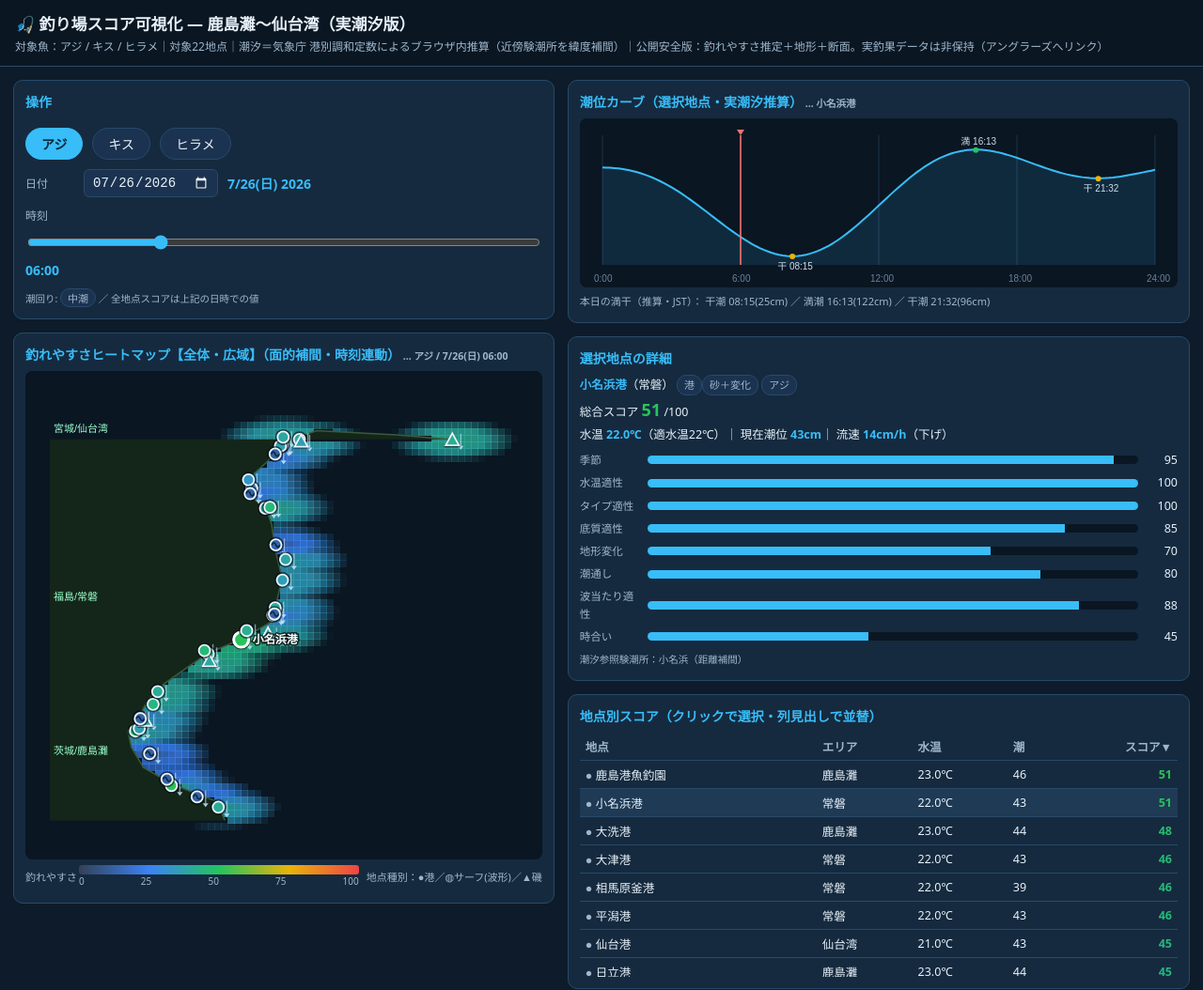
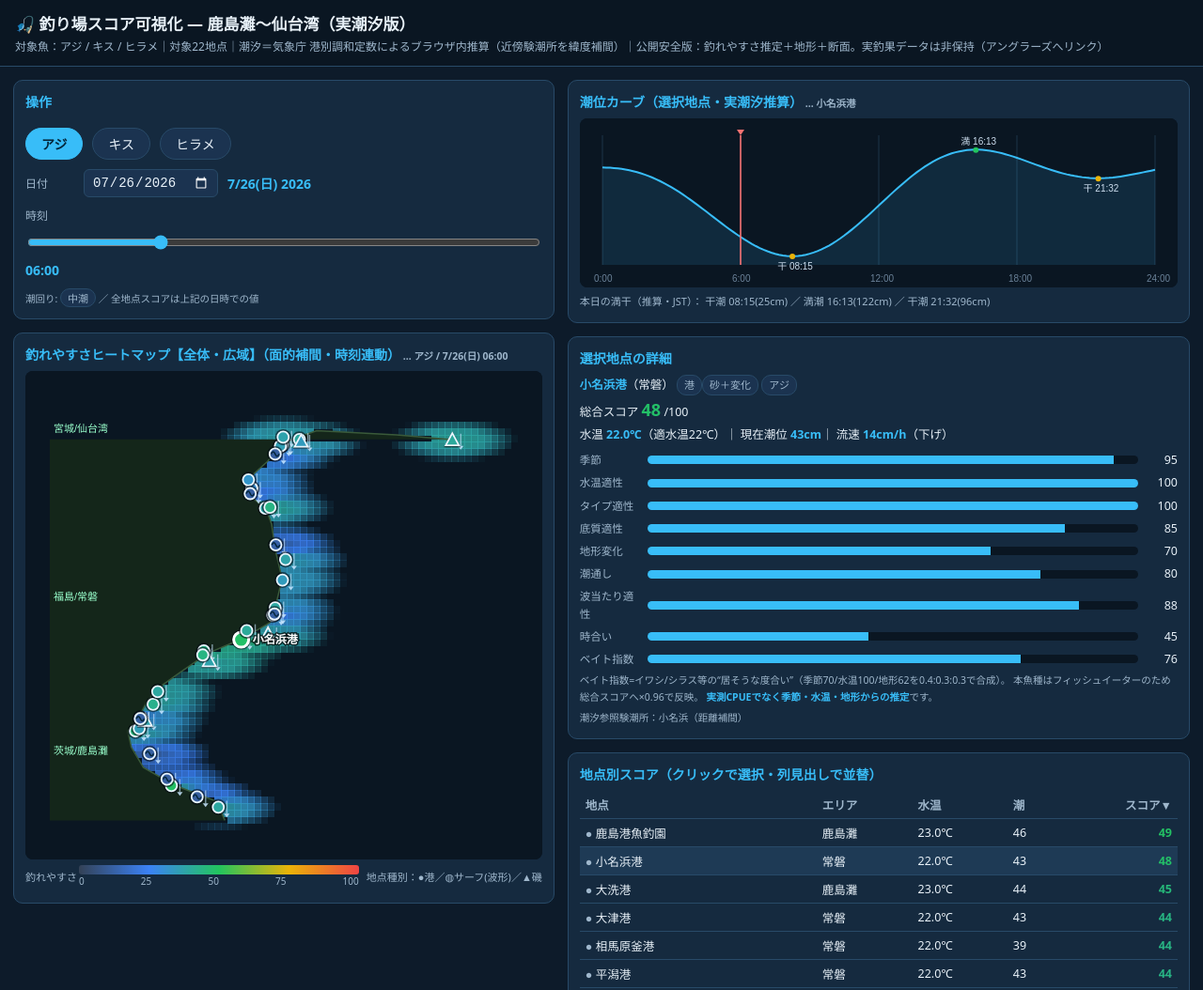
Before and after one commit to khunryo/tsuriba-map, a plain HTML site: page index.html in a window 1280 px wide. Shown: the top 1054 px of the page at 94% size. Drawn offline with nearby package versions, Linux system fonts and the light colour scheme.

Commit message:
座標修正15確定＋暫定4港バッジ＋ベイト指数v1 (sw v13)

```diff
--- a/index.html
+++ b/index.html
@@ -274,7 +274,7 @@ const SPOTS=[
  ['阿字ヶ浦',36.397,140.611,'鹿島灘','sand',0.4,0.6,90],
  ['日立港',36.4920,140.6480,'鹿島灘','mixed',0.6,0.7,90],
  ['会瀬漁港',36.5787,140.6612,'鹿島灘','rock',0.6,0.6,90],
- ['平潟港',36.837,140.807,'常磐','mixed',0.6,0.7,100],
+ ['平潟港',36.8574,140.7942,'常磐','mixed',0.6,0.7,100],
  ['小名浜港',36.933,140.902,'常磐','mixed',0.7,0.8,120],
  ['江名港',36.995,140.918,'常磐','rock',0.6,0.6,100],
  ['四倉港',37.101,140.993,'常磐','sand',0.5,0.6,95],
@@ -309,7 +309,7 @@ const EXTRA_SPOTS=[
  ['七ヶ浜(吉田浜磯)',38.288,141.075,'仙台湾','rocky','rock',0.70,0.60,0.65,null,120],
  ['鮎川地磯(牡鹿)',38.2975,141.5110,'仙台湾','rocky','rock',0.80,0.80,0.70,null,140],
  ['阿字ヶ浦海岸',36.394,140.611,'鹿島灘','surf','sand',0.50,0.55,0.72,3855,90],
- ['大津港',36.8586,140.7960,'常磐','port','mixed',0.60,0.70,0.35,null,95],
+ ['大津港',36.8291,140.7911,'常磐','port','mixed',0.60,0.70,0.35,null,110],
 ].map(a=>({name:a[0],lat:a[1],lon:a[2],region:a[3],type:a[4],sub:a[5],str:a[6],flow:a[7],wave:a[8],catchArea:a[9],offBearing:a[10]}));
 SPOTS.push(...EXTRA_SPOTS);
 
@@ -356,6 +356,47 @@ function waterTemp(region,month,dayFrac){ // 月中央基準に線形補間で
 }
 
 /* =========================================================================
+   4b) ベイト指数 v1（内蔵データで完結・外部ライブ取得なし）
+   イワシ/シラス等の小魚ベイトの「居そうな度合い」を、季節性・水温適性・地形集積から推定。
+   出典：季節性＝各県水産試験場/資源評価の来遊傾向、水温＝気象庁沿岸SST。
+   ※実測CPUEではなく推定。フィッシュイーター(ヒラメ等)のスコアに乗算的に効かせる。
+   ========================================================================= */
+// 月別(1-12) 0..1 イワシ/シラス来遊の濃さ（茨城〜宮城 太平洋岸の概況）：
+//   4〜11月に濃く、晩春(5-6)と秋(9-10)の二山、盛夏(7-8)は北上索餌群でやや低、真冬(12-3)薄い
+const BAIT_SEASON_BASE=[0.15,0.12,0.18,0.45,0.78,0.85,0.68,0.70,0.90,0.85,0.55,0.25];
+// 海域(県)補正：仙台湾(宮城)は夏〜秋厚め、鹿島灘は春が早く盛夏やや薄
+const BAIT_REGION_ADJ={
+ '鹿島灘':[0,0,0.03,0.06,0.06,0.02,-0.06,-0.05,0.00,0.04,0.05,0.02],
+ '常磐'  :[0,0,0.00,0.02,0.04,0.03,0.00,0.03,0.05,0.05,0.02,0.00],
+ '仙台湾':[0,0,-0.02,-0.03,0.00,0.03,0.08,0.10,0.08,0.05,0.00,-0.02],
+};
+function baitSeason(region,month,dayFrac){
+  const adj=BAIT_REGION_ADJ[region]||[]; const x=month-1+(dayFrac-0.5), i0=Math.floor(x), t=x-i0;
+  const v=(k)=>{const m=((k%12)+12)%12; return Math.max(0,Math.min(1,BAIT_SEASON_BASE[m]+(adj[m]||0)));};
+  return v(i0)*(1-t)+v(i0+1)*t;
+}
+function baitTempFit(wt){ // ベイトが乗りやすい帯 概ね16〜23℃を高、極端な冷/高水温を減点（台形）
+  if(wt>=16&&wt<=23) return 1;
+  if(wt<16) return Math.max(0,1-(16-wt)/9);   // 7℃で0
+  return Math.max(0,1-(wt-23)/6);             // 29℃で0
+}
+function baitGeo(spot){ // 河口・港・潮通しからのベイト集積（0..1）
+  let g=0.30;
+  if(typeof RIVER_SPOTS!=='undefined'&&RIVER_SPOTS[spot.name]) g+=0.35; // 河口＝プランクトン/ベイト集積
+  if(spot.type==='port') g+=0.12;                                       // 港内外の潮・常夜灯
+  g+=0.25*(spot.flow||0);                                               // 潮通し
+  return Math.max(0,Math.min(1,g));
+}
+const BAIT_W={wS:0.4,wT:0.3,wG:0.3};
+function baitIndex(spot,month,dayFrac){
+  const S=baitSeason(spot.region,month,dayFrac);
+  const T=baitTempFit(waterTemp(spot.region,month,dayFrac));
+  const G=baitGeo(spot);
+  const index=Math.max(0,Math.min(1, BAIT_W.wS*S+BAIT_W.wT*T+BAIT_W.wG*G));
+  return {index,S,T,G};
+}
+
+/* =========================================================================
    5) 魚種プロファイル（5要素モデル：季節/水温/底質/地形変化/潮通し + 時合い）
    ========================================================================= */
 const SUB=['sand','sandmud','gravel','rock','mixed'];
@@ -368,6 +409,7 @@ const FISH={
    wCurr:.5,wMazume:.35,                 // 時合い：潮動く＋朝夕マズメ
    typeFit:{port:1.0,rocky:0.85,surf:0.40}, // 港/磯の潮通し・回遊。開けたサーフは低
    waveOpt:0.45,waveSig:0.30,wWave:0.15,
+   baitW:0.30, // アジもシラス等を捕食＝弱めにベイト指数を反映
  },
  kisu:{label:'キス',
    season:[.1,.1,.15,.35,.65,.9,1,1,.85,.6,.3,.15],
@@ -377,6 +419,7 @@ const FISH={
    wCurr:.4,wMazume:.3,
    typeFit:{port:0.6,rocky:0.20,surf:1.0},  // 遠浅砂サーフ本命。磯は不適
    waveOpt:0.40,waveSig:0.22,wWave:0.22,     // 荒れすぎは苦手
+   baitW:0.0,  // キスは非フィッシュイーター（ゴカイ類食）＝ベイト指数を掛けない
  },
  hirame:{label:'ヒラメ',
    season:[.55,.5,.55,.65,.6,.5,.45,.45,.7,.9,1,.85], // 秋〜春有利, 盛夏低
@@ -386,6 +429,7 @@ const FISH={
    wCurr:.5,wMazume:.45,
    typeFit:{port:0.7,rocky:0.55,surf:1.0},  // サーフ本命。港湾口/磯際も可
    waveOpt:0.60,waveSig:0.35,wWave:0.20,     // 適度な波・離岸流でベイト寄る
+   baitW:1.0,  // フィッシュイーター＝ベイト指数をしっかり反映
  }
 };
 const TYPE_JP={port:'港',surf:'サーフ',rocky:'磯'};
@@ -414,12 +458,16 @@ function scoreSpot(spot,fishKey,dtUTC,month,dayFrac,minOfDay){
   const tfit=F.typeFit[spot.type];                                   // 地形タイプ生息適性
   const waveFit=gauss(spot.wave,F.waveOpt,F.waveSig);                // 波当たり適性
   const waveAdj=1+F.wWave*(waveFit-0.5);                             // ±の小補正
-  const spotBase=seas*tf*base*tfit*waveAdj;
+  // ベイト指数v1をフィッシュイーターに乗算的に反映（baitW=反映の強さ）
+  const bait=baitIndex(spot,month,dayFrac);
+  const baitW=F.baitW||0;
+  const baitMult=1 - baitW*0.6*(1-bait.index);                       // BI=1→1.0, BI=0→(1-0.6*baitW)
+  const spotBase=seas*tf*base*tfit*waveAdj*baitMult;
   const cur=currentSpeed(spot.site,dtUTC);
   const maz=mazume(minOfDay);
   const timeFac=(F.wCurr*cur.spd+F.wMazume*maz)/(F.wCurr+F.wMazume);
   const score=Math.max(0,spotBase)*(0.35+0.65*timeFac);
-  return {score:score*100, seas,tf,sub,base,tfit,waveFit,spotBase,cur,maz,timeFac,wt};
+  return {score:score*100, seas,tf,sub,base,tfit,waveFit,spotBase,cur,maz,timeFac,wt, bait,baitMult,baitW};
 }
 
 /* =========================================================================
@@ -489,36 +537,52 @@ const LAT0=35.6,LAT1=38.6,LON0=140.35,LON1=141.7;
 // 実座標＝OSMの実水際(natural=coastline)最近傍点。方位は当海岸の外洋側＝東(90〜110°)で固定
 // （OSM法線は港/潟で不安定=南向き等になるため、位置はOSM実測・向きは東で確定）
 const SHORE_ANCHOR={
-  // 2026-07-27 ユーザー座標照合(ランドマーク基準＋海岸線幾何補間)で17地点を更新。既存ANCHOR含め上書き。
-  '大洗港':{lat:36.3100,lon:140.5970,b:90},
-  '那珂湊港':{lat:36.3270,lon:140.6080,b:100},
+  // 2026-07-28 全36地点 航空写真(GSI seamlessphoto)＋海岸線スナップで再照合。確定分を反映。
+  // --- OKで据置/微修正 ---
   '阿字ヶ浦':{lat:36.397602,lon:140.612040,b:90},
   '阿字ヶ浦海岸':{lat:36.394500,lon:140.611500,b:90},
   '鹿島港魚釣園':{lat:35.9378,lon:140.7007,b:120},
-  '平潟港':{lat:36.836074,lon:140.804422,b:100},
-  '大津港':{lat:36.8586,lon:140.7960,b:95},
-  '日立港':{lat:36.4920,lon:140.6480,b:90},
+  '平潟港':{lat:36.8574,lon:140.7942,b:100},
+  '大津港':{lat:36.8291,lon:140.7911,b:110},
   '松川浦':{lat:37.830613,lon:140.972033,b:95},
   '仙台港':{lat:38.261314,lon:141.020424,b:110},
-  // 以下は今回新規にANCHOR化（生配列も同値に更新済み）
   '会瀬漁港':{lat:36.5787,lon:140.6612,b:90},
-  '相馬原釜港':{lat:37.8365,lon:140.9850,b:90},
-  '磯浜漁港(山元)':{lat:37.9655,lon:140.9325,b:90},
   '蒲生周辺':{lat:38.2540,lon:141.0150,b:90},
-  '塩釜港':{lat:38.3155,lon:141.0230,b:130},
-  '大竹海岸':{lat:36.1550,lon:140.6380,b:100},
-  '日川浜海岸':{lat:35.8600,lon:140.7750,b:100},
-  '下津海岸':{lat:35.9800,lon:140.6880,b:100},
-  '四倉海岸':{lat:37.1080,lon:140.9980,b:110},
-  '仙南サーフ(山元)':{lat:37.9300,lon:140.9280,b:90},
   '磯崎/酒列':{lat:36.3835,lon:140.6255,b:85},
-  '塩屋崎地磯':{lat:36.9735,lon:140.9795,b:120},
-  '鮎川地磯(牡鹿)':{lat:38.2975,lon:141.5110,b:140}
+  // --- 航空写真照合で確定修正（旧値は海上/内陸にズレていた）---
+  '大洗港':{lat:36.30525,lon:140.57826,b:100},
+  '那珂湊港':{lat:36.33872,lon:140.60064,b:100},
+  '日立港':{lat:36.49111,lon:140.62171,b:100},
+  '四倉港':{lat:37.10249,lon:140.99102,b:95},
+  '富岡港':{lat:37.33819,lon:141.02731,b:100},
+  '相馬原釜港':{lat:37.83720,lon:140.97669,b:95},
+  '磯浜漁港(山元)':{lat:37.96520,lon:140.91689,b:95},
+  '荒浜漁港(亘理)':{lat:38.03728,lon:140.91541,b:95},
+  '七ヶ浜':{lat:38.30660,lon:141.08321,b:110},
+  '塩釜港':{lat:38.31918,lon:141.06339,b:120},
+  '仙南サーフ(山元)':{lat:37.92967,lon:140.92186,b:95},
+  '塩屋崎地磯':{lat:36.97246,lon:140.97246,b:110},
+  '七ヶ浜(吉田浜磯)':{lat:38.29098,lon:141.06818,b:120},
+  '鮎川地磯(牡鹿)':{lat:38.29671,lon:141.50902,b:120},
+  // --- サーフ汀線寄せ（waterareaスナップ。代表点・暫定）---
+  '日川浜海岸':{lat:35.85833,lon:140.77500,b:100},
+  '下津海岸':{lat:35.97809,lon:140.68553,b:100},
+  '北泉海岸':{lat:37.58040,lon:141.00101,b:95},
+  '深沼海岸(仙台)':{lat:38.2000,lon:141.0000,b:95},  // 暫定(汀線一致弱)
+  '大竹海岸':{lat:36.1550,lon:140.6380,b:100},        // 暫定(GSI海岸線なし)
+  '五浦海岸':{lat:36.79100,lon:140.81100,b:95},       // 六角堂付近
+  // --- 暫定・要ユーザー確認（航空写真で港に一致せず/GSI無。地元知識で要確定。差し替え前提）---
+  '波崎新港':{lat:35.79060,lon:140.83550,b:90},   // 暫定：利根川河口の新港と推定
+  '江名港':{lat:36.99650,lon:140.91950,b:100},    // 暫定
+  '請戸港':{lat:37.47830,lon:141.03850,b:95},     // 暫定：震災後再建
+  '荒浜漁港(亘理)':{lat:38.03728,lon:140.91541,b:95} // 暫定：鳥の海。港口/波返しへ要調整
 };
+// 暫定（要ユーザー確認）＝UIに「暫定」バッジ表示。ユーザー座標受領後に差し替え。
+const PROVISIONAL={'波崎新港':1,'江名港':1,'請戸港':1,'荒浜漁港(亘理)':1,'大竹海岸':1,'深沼海岸(仙台)':1};
 const BW_TIP={ // 実防波堤の先端（絶対座標）※各地点の原点から概ね400m以内の物のみ有効
   '那珂湊港':[36.338166,140.605233],
-  '仙台港':[38.272638,141.025256],
-  '大津港':[36.8595,140.7985]
+  '仙台港':[38.272638,141.025256]
+  // '大津港':[36.8595,140.7985] ← 旧ANCHOR(平潟港を誤指)に付随。大津漁港の実座標(36.8291,140.7911)へ修正したため削除。
   // '阿字ヶ浦':[36.386828,140.618878] ← 原点の約1.2km南(磯崎側)で取り違え。GSI目視により削除。
 };
 const BANNED={'小名浜港':'港内は釣り禁止区域指定あり'}; // 釣り禁止（判明分）
@@ -540,6 +604,7 @@ SPOTS.forEach(s=>{const a=SHORE_ANCHOR[s.name];
     else { console.warn('構造物ピン除外(400m超):'+s.name+' 距離='+Math.round(d)+'m'); }
   }
   if(BANNED[s.name]){s.banned=true;s.banReason=BANNED[s.name];}
+  if(typeof PROVISIONAL!=='undefined'&&PROVISIONAL[s.name]){s.provisional=true;}
 });
 function proj(lat,lon,W,H,pad){
   const x=pad+ (lon-LON0)/(LON1-LON0)*(W-2*pad);
@@ -1095,7 +1160,7 @@ function renderTableDetail(data,cp){
   document.getElementById('tideTitle').textContent=' … '+s.name;
   const bar=(lb,v)=>`<div class="b"><span>${lb}</span><div class="track"><div class="fill" style="width:${(v*100).toFixed(0)}%"></div></div><span style="width:34px;text-align:right">${(v*100).toFixed(0)}</span></div>`;
   document.getElementById('spotinfo').innerHTML=
-   `<b>${s.name}</b>（${s.region}） <span class="pill">${TYPE_JP[s.type]}</span><span class="pill">${subJ}</span>
+   `<b>${s.name}</b>（${s.region}） <span class="pill">${TYPE_JP[s.type]}</span><span class="pill">${subJ}</span>${s.provisional?'<span class="pill" style="background:#ffe0a0;color:#7a4a00;border-color:#e0a040">暫定・座標要確認</span>':''}
     <span class="pill">${FISH[fishKey].label}</span><br>
     総合スコア <b style="font-size:18px;color:${heatColor(d.score/100)}">${d.score.toFixed(0)}</b> /100<br>
     水温 <b>${d.wt.toFixed(1)}℃</b>（適水温${FISH[fishKey].topt}℃）｜
@@ -1105,8 +1170,14 @@ function renderTableDetail(data,cp){
       ${bar('季節',d.seas)}${bar('水温適性',d.tf)}${bar('タイプ適性',d.tfit)}
       ${bar('底質適性',d.sub)}${bar('地形変化',s.str)}${bar('潮通し',s.flow)}
       ${bar('波当たり適性',d.waveFit)}${bar('時合い',d.timeFac)}
+      ${bar('ベイト指数',d.bait.index)}
     </div>
-    <div class="tag" style="margin-top:6px">潮汐参照験潮所：${s.site.ref}（距離補間）</div>`;
+    <div class="tag" style="margin-top:4px">
+      ベイト指数=イワシ/シラス等の“居そうな度合い”（季節${(d.bait.S*100).toFixed(0)}/水温${(d.bait.T*100).toFixed(0)}/地形${(d.bait.G*100).toFixed(0)}を0.4:0.3:0.3で合成）。
+      ${d.baitW>0?`本魚種はフィッシュイーターのため総合スコアへ×${d.baitMult.toFixed(2)}で反映`:'本魚種は非フィッシュイーターのため未反映'}。
+      <b>実測CPUEでなく季節・水温・地形からの推定</b>です。
+    </div>
+    <div class="tag" style="margin-top:4px">潮汐参照験潮所：${s.site.ref}（距離補間）</div>`;
   // 潮位テキスト
   const ext=findExtrema(s.site,cp.month,cp.day);
   document.getElementById('tideInfo').innerHTML=
@@ -1139,6 +1210,7 @@ document.getElementById('sources').innerHTML=`
  <a href="https://www.data.jma.go.jp/kaiyou/data/db/kaikyo/series/engan/engan.html" target="_blank">engan</a>
  ／ 福島県水産海洋研究センター 沿岸水温
  <a href="https://www.pref.fukushima.lg.jp/sec/37380b/suion.html" target="_blank">定地水温</a><br>
+ <b>ベイト指数（推定）</b>：イワシ/シラス等の来遊季節性＝各県水産試験場・資源評価の傾向（茨城県<a href="https://www.pref.ibaraki.jp/nourinsuisan/gyoshin/index.html" target="_blank">漁業情報</a>、水産研究・教育機構 <a href="https://www.fra.affrc.go.jp/" target="_blank">資源評価</a>）＋水温（気象庁沿岸SST）＋河口/港/潮通しの地形集積から合成。<b>実測CPUEではなく推定値</b>（日次シラスCPUE等のライブ取込は今後）。<br>
  <b>精度メモ</b>：潮位は主要4分潮＋副次4分潮の調和推算。小名浜の気象庁公表満干時刻と突合し
  <b>満潮時刻±約15分・大潮小潮の潮位差を再現</b>（干潮側の一部で±10〜20cm程度の高さ誤差）。
  各地点は最寄験潮所を距離補間した推定値のため、港内位置・河口・湾奥では実潮と差が出ます。
--- a/sw.js
+++ b/sw.js
@@ -1,5 +1,5 @@
 /* 釣り場マップ PWA service worker */
-const CACHE = 'fishing-map-v12';
+const CACHE = 'fishing-map-v13';
 const SHELL = ['./','./index.html','./manifest.webmanifest','./icon-192.png','./icon-512.png','./icon-512-maskable.png','./apple-touch-icon-180.png'];
 self.addEventListener('install', (e) => { e.waitUntil(caches.open(CACHE).then((c) => c.addAll(SHELL)).then(() => self.skipWaiting())); });
 self.addEventListener('activate', (e) => { e.waitUntil(caches.keys().then((ks) => Promise.all(ks.filter((k) => k !== CACHE).map((k) => caches.delete(k)))).then(() => self.clients.claim())); });
```
